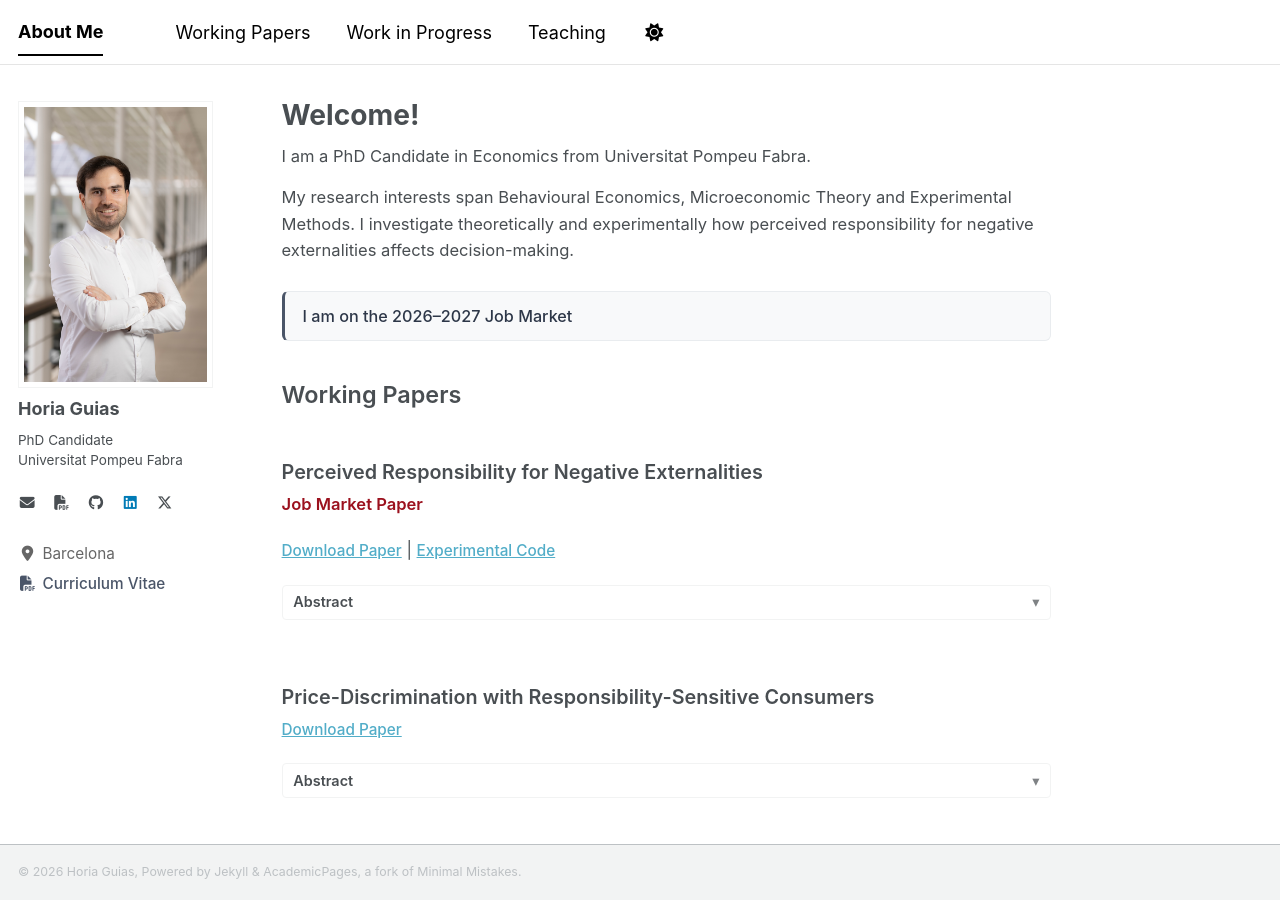
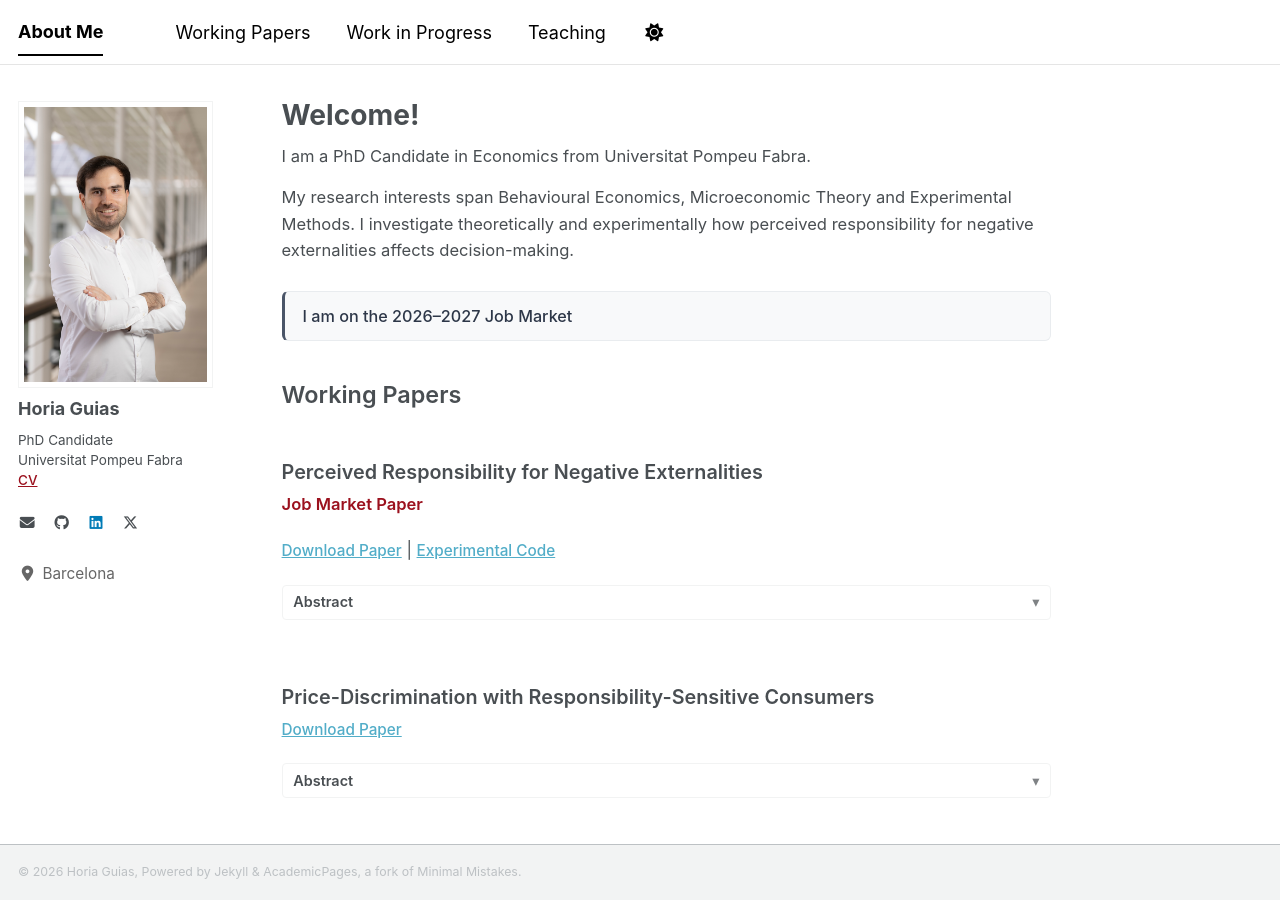
Before and after one commit to horiaguias/horiaguias.github.io, a Jekyll site: the page built from _pages/about.md, in a window 1280 px wide and 900 px high. Built offline with Jekyll 4.4.1, drawn with Linux system fonts in a browser that asks for light colours; a style sheet for code colours, icons or effects is not loaded.

Commit message:
Moved cv to bio - author-profile

```diff
--- a/_includes/author-profile.html
+++ b/_includes/author-profile.html
@@ -17,7 +17,18 @@
   <div class="author__content">
     <h3 class="author__name">{{ author.name }}</h3>
     {% if author.pronouns %}<p class="author__pronouns">{{ author.pronouns }}</p>{% endif %}
-    {% if author.bio %}<p class="author__bio">{{ author.bio | replace: ", ", "<br>" }}</p>{% endif %}
+    {% if author.bio %}
+      <p class="author__bio">
+        {{ author.bio | replace: ", ", "<br>" }}
+        {% if author.cv %}
+          <br><a href="{{ author.cv | relative_url }}" target="_blank" rel="noopener noreferrer" style="color: #9b111e; text-decoration: underline; font-weight: 500;">CV</a>
+        {% endif %}
+      </p>
+    {% elsif author.cv %}
+      <p class="author__bio">
+        <a href="{{ author.cv | relative_url }}" target="_blank" rel="noopener noreferrer" style="color: #9b111e; text-decoration: underline; font-weight: 500;">CV</a>
+      </p>
+    {% endif %}
   </div>
 
   <div class="author__urls-wrapper">
@@ -28,11 +39,6 @@
       {% endif %}
       {% if author.email %}
         <li><a href="mailto:{{ author.email }}" title="Email"><i class="fas fa-fw fa-envelope" aria-hidden="true"></i></a></li>
-      {% endif %}
-
-      <!-- Curriculum Vitae Icon -->
-      {% if author.cv %}
-        <li><a href="{{ author.cv | relative_url }}" title="Curriculum Vitae" target="_blank" rel="noopener noreferrer"><i class="fas fa-fw fa-file-pdf" aria-hidden="true"></i></a></li>
       {% endif %}
 
       <!-- Academic websites -->
@@ -177,14 +183,5 @@
         <i class="fas fa-fw fa-location-dot" aria-hidden="true" style="margin-right: 0.3rem;"></i>{{ author.location }}
       </div>
     {% endif %}
-
-    <!-- Explicit CV Link below Location -->
-    {% if author.cv %}
-      <div style="margin-top: 0.4rem; font-size: 0.85rem;">
-        <a href="{{ author.cv | relative_url }}" target="_blank" rel="noopener noreferrer" style="color: #4a5568; text-decoration: none; font-weight: 500;">
-          <i class="fas fa-fw fa-file-pdf" aria-hidden="true" style="margin-right: 0.3rem;"></i>Curriculum Vitae
-        </a>
-      </div>
-    {% endif %}
   </div>
 </div>
```
